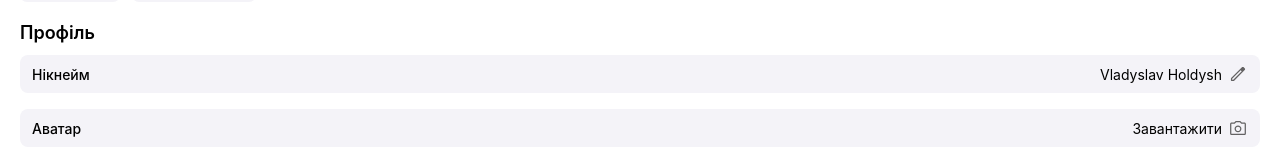
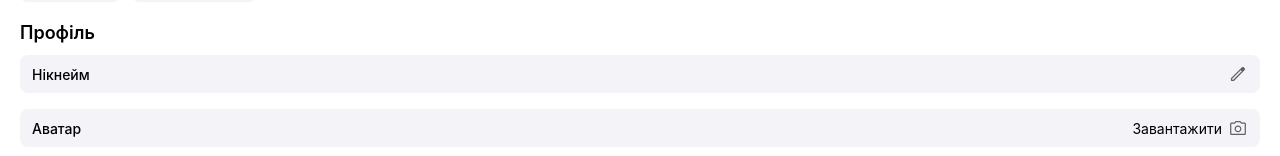
Before and after one commit to emfree94/test-game, a React (Vite) app: page /profile/settings in a window 1280 px wide. Shown: the part 185-341 px from the top of the page. Built offline with nearby package versions, Linux system fonts and the light colour scheme; no server answers.

Commit message:
add  name to profileUser

```diff
--- a/src/components/profile/profileUser/ProfileUser.tsx
+++ b/src/components/profile/profileUser/ProfileUser.tsx
@@ -4,9 +4,12 @@ import { Title } from '@components/title/Title'
 import editIcon from '@assets/icon/edit.svg'
 import cameraIcon from '@assets/icon/photo_camera.svg'
 import './profileUser.scss'
+import { useSelector } from 'react-redux'
+import { RootState } from 'store/store'
 
 
 export const UserProfile: FC = () => {
+  const {  name } = useSelector((state: RootState) => state.userData.data) ?? {};
   const navigate = useNavigate()
 
   const handleEditClick = () => {
@@ -21,7 +24,7 @@ export const UserProfile: FC = () => {
           <p className="text-medium ">Нікнейм</p>
 
           <div className="user-data">
-            <p className="text-regular">Vladyslav Holdysh</p>
+            <p className="text-regular">{name}</p>
             <img
               onClick={handleEditClick}
               className="edit-nickname"
--- a/src/pages/changeNickname/ChangeNicknamePage.tsx
+++ b/src/pages/changeNickname/ChangeNicknamePage.tsx
@@ -55,7 +55,6 @@ export const ChangeNicknamePage: FC = () => {
     }
 
     try {
-      // Call the mutation and unwrap the response
       const response = await updateAccountName(payload).unwrap()
       dispatch(userData(response.data))
       navigate(-1)
```
